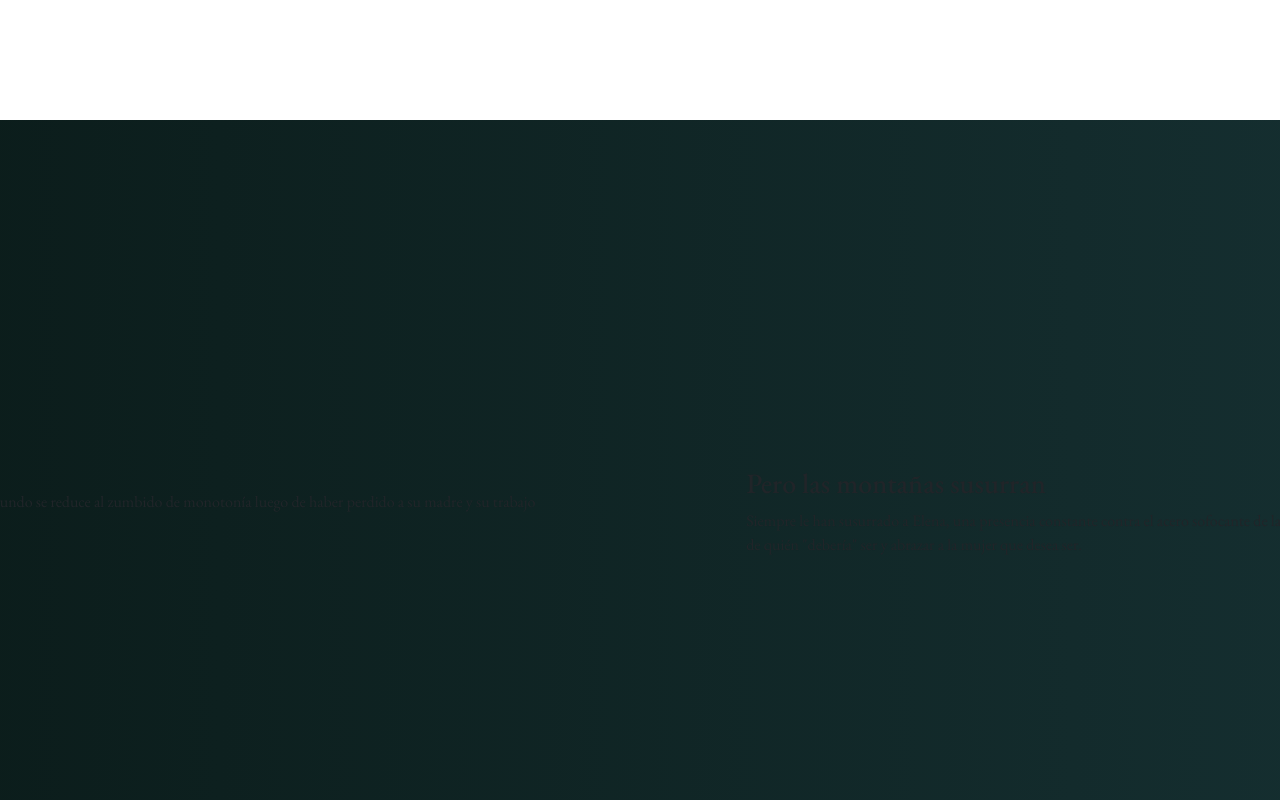
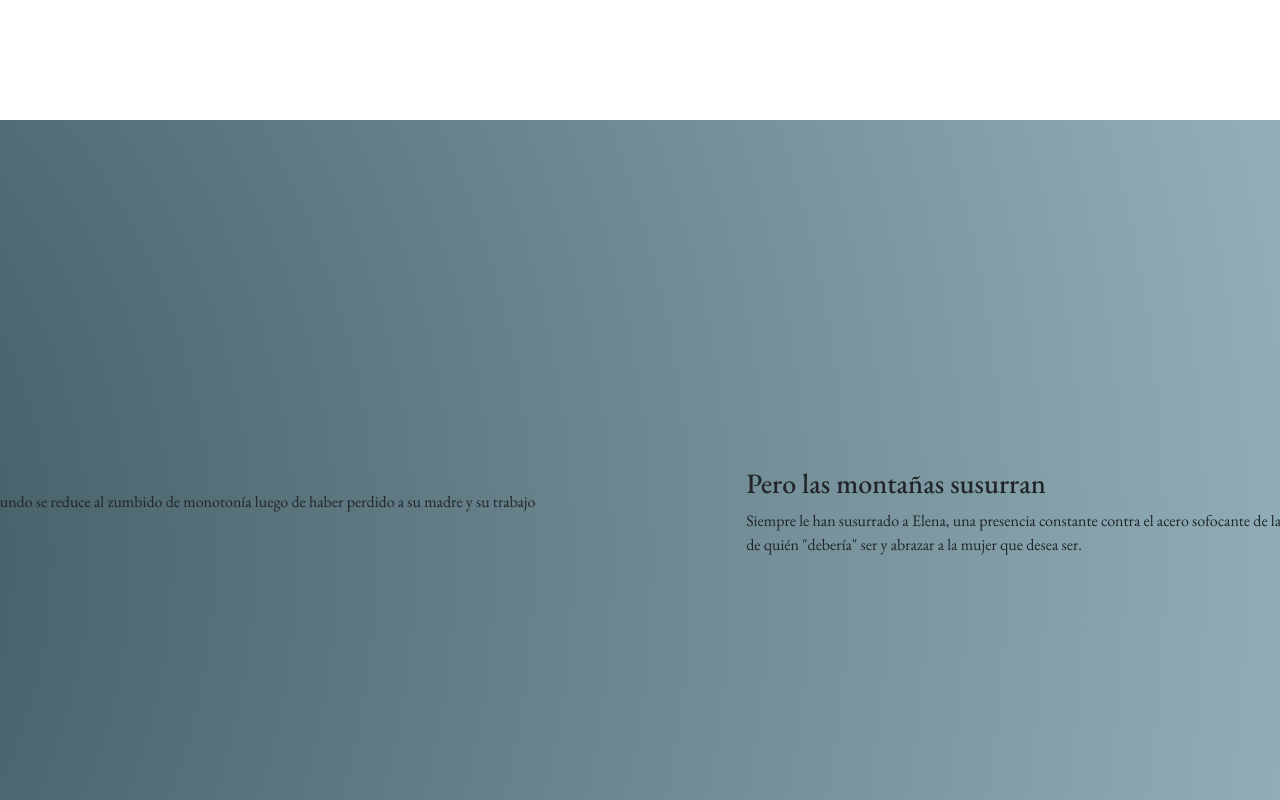
Before and after one commit to alessandrovaru/short-film-app, a Next.js app: page / in a window 1280 px wide. Shown: the part 2280-3080 px from the top of the page. Built offline with nearby package versions, Linux system fonts and the light colour scheme.

Commit message:
refactor: Add lazy loading for MainMotion component image

```diff
--- a/src/components/home/MainMotion/MainMotion.jsx
+++ b/src/components/home/MainMotion/MainMotion.jsx
@@ -2,6 +2,7 @@
 import { useScroll, useTransform, motion } from "framer-motion";
 import { useRef } from "react";
 import styles from './MainMotion.module.css';
+import Image from "next/image";
 
 const data = [
   {text: 'Imagina a una mujer sofocada'},
@@ -27,6 +28,7 @@ export const MainMotion = ({text}) =>  {
 
   return (
     <section id="mainMotion" ref={container} className={`${styles.section} `}>
+      {/* <Image className={`${styles.image}`} src={'/images/portada.png'} alt="Main Banner" fill loading='lazy'  /> */}
           <motion.div
             style={{ x }}
             className={styles.textDiv}
--- a/src/components/home/MainMotion/MainMotion.module.css
+++ b/src/components/home/MainMotion/MainMotion.module.css
@@ -19,7 +19,8 @@
   position:-webkit-sticky;
   position:sticky;
   top:0;
-  background: linear-gradient(to right, rgb(var(--background-start-rgb)), rgb(var(--background-end-rgb)));
+  background: radial-gradient(circle at 5.6% 54.5%, rgb(47, 71, 79) 0%, rgb(159, 188, 198) 83.6%);
+  z-index: 4;
 
 }
 
@@ -46,3 +47,12 @@
   border: 1px solid white;
   border-radius: 10px;
 }
+
+.image{
+  width: 100%;
+  height: 100%;
+  object-fit: cover;
+  object-position: center;
+  border-radius: 10px;
+  z-index: 3;
+}
```
